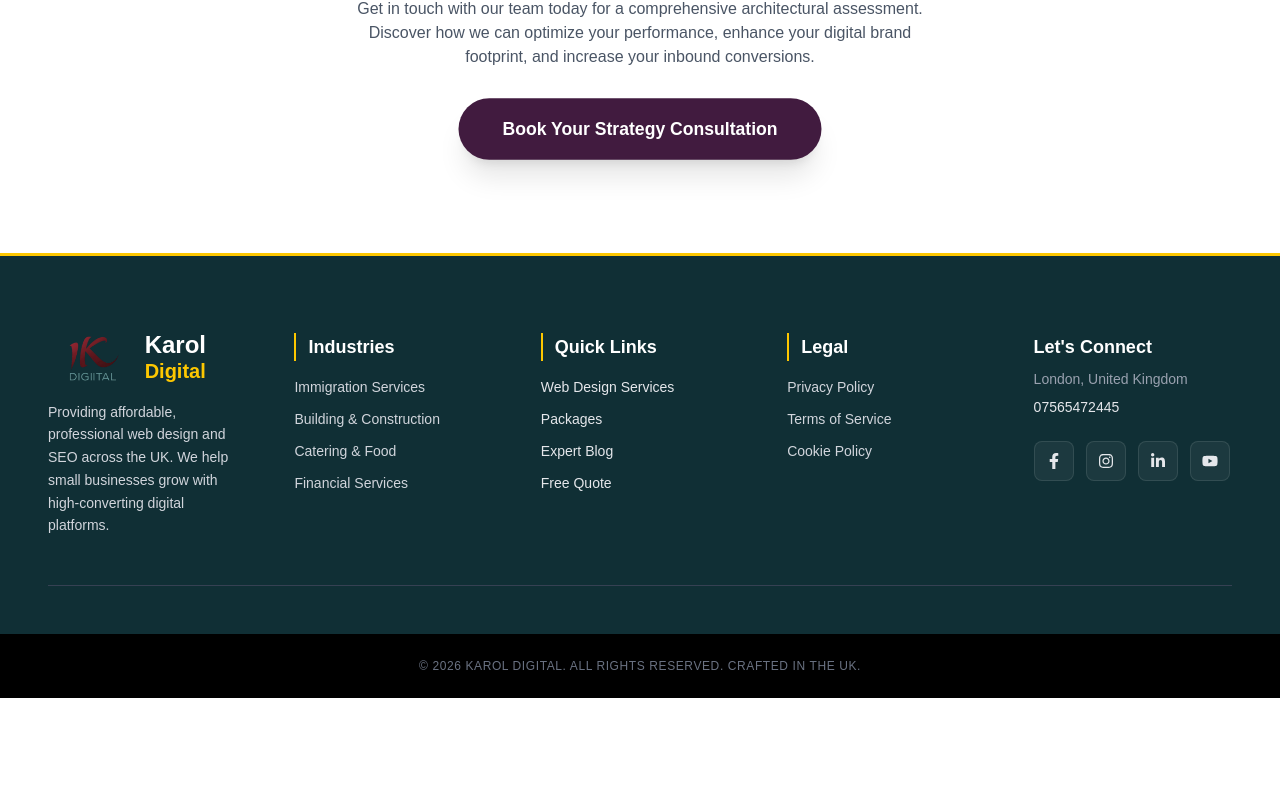
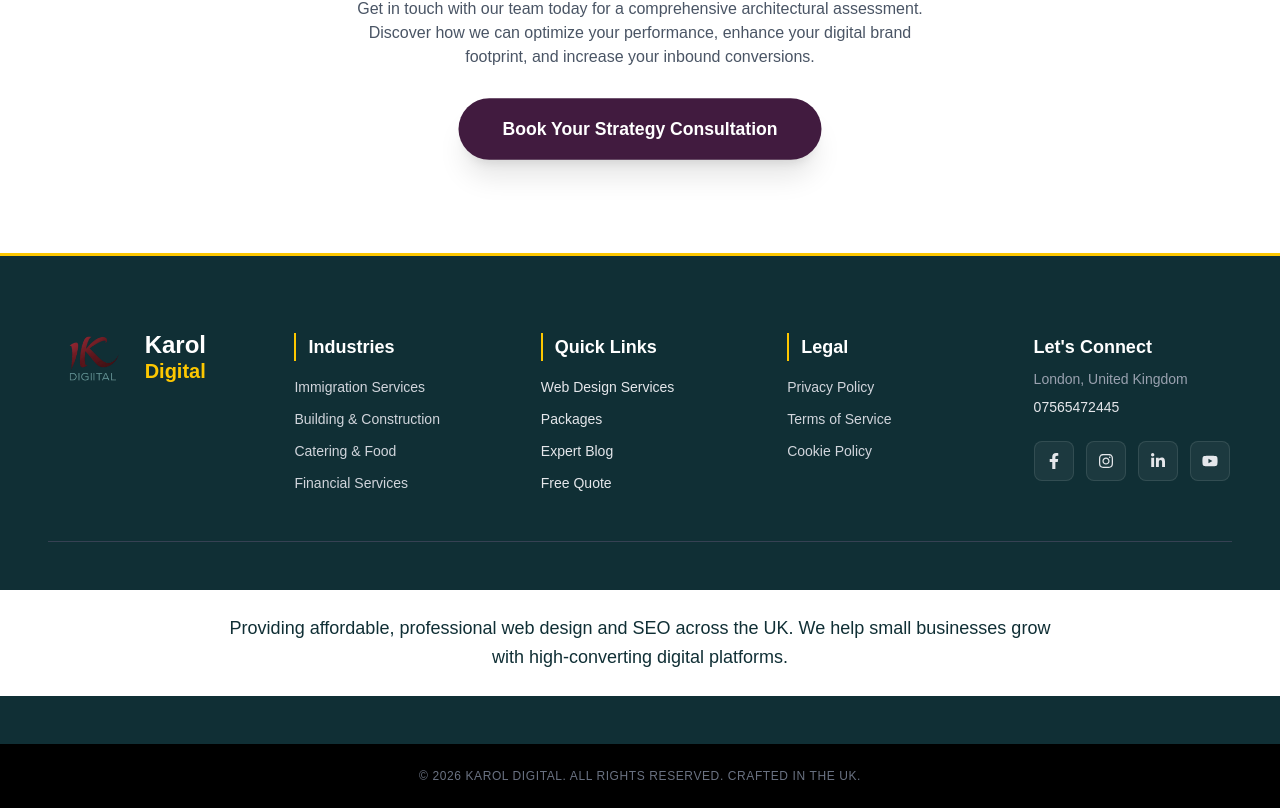
Before and after one commit to Getu4ever/karoldigital-site, a Next.js app: page / in a window 1280 px wide. Shown: the part 6144-6952 px from the top of the page. Before the commit the page ends 6842 px from the top, so only its background shows below. Built offline with nearby package versions, Linux system fonts and the light colour scheme.

Commit message:
footer page updated

```diff
--- a/components/Footer.tsx
+++ b/components/Footer.tsx
@@ -34,9 +34,7 @@ export default function Footer() {
                 Karol <span className="text-yellow-400 text-xl block sm:inline">Digital</span>
               </span>
             </div>
-            <p className="text-gray-300 leading-relaxed text-sm max-w-xs">
-              Providing affordable, professional web design and SEO across the UK. We help small businesses grow with high-converting digital platforms.
-            </p>
+
           </div>
 
           {/* Column 2: Industries (The SEO Booster) */}
@@ -103,6 +101,12 @@ export default function Footer() {
 
         </div>
       </div>
+      {/* FULL-WIDTH Service description */}
+<div className="w-full bg-white py-6 mt-12 flex justify-center">
+  <p className="text-[#102f35] leading-relaxed text-lg max-w-4xl text-center px-6">
+    Providing affordable, professional web design and SEO across the UK. We help small businesses grow with high-converting digital platforms.
+  </p>
+</div>
 
       {/* FULL-WIDTH BLACK COPYRIGHT BAR */}
       <div className="w-full bg-black py-6 mt-12">
```
